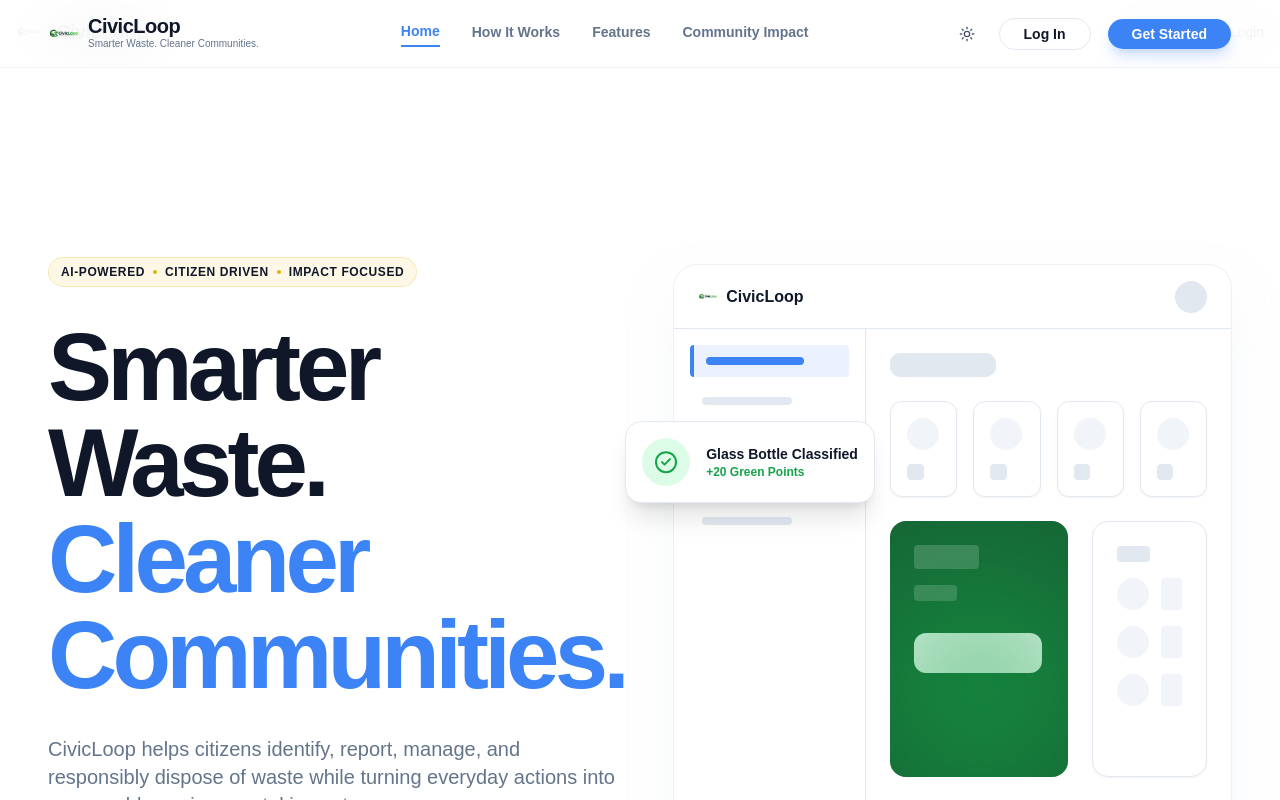
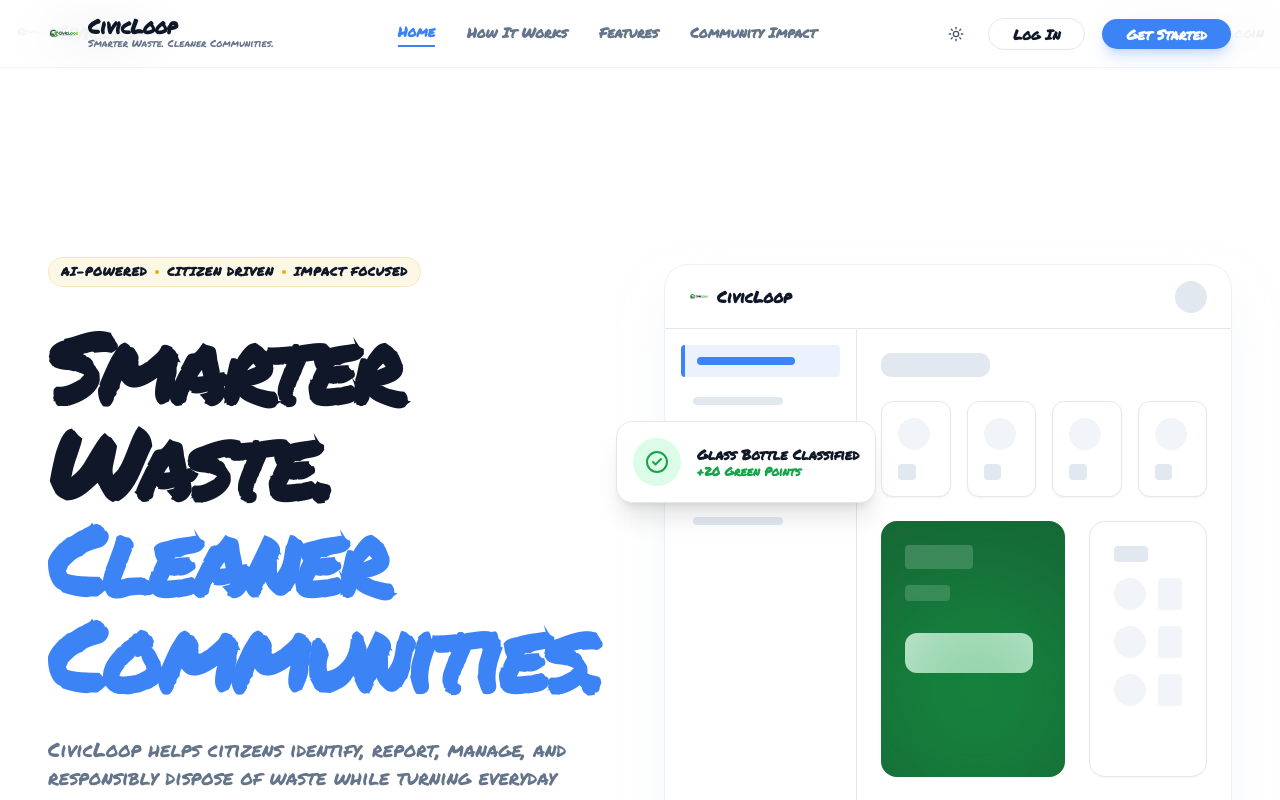
Before and after one commit to aucxtix/CIVICLOOP, a React (Vite) app in the folder frontend/: page / in a window 1280 px wide. Shown: the top 800 px of the page. Built offline with nearby package versions, Linux system fonts and the light colour scheme; no server answers.

Commit message:
Fix tailwind default font for brush style

```diff
--- a/frontend/index.html
+++ b/frontend/index.html
@@ -5,6 +5,9 @@
     <link rel="icon" type="image/svg+xml" href="/favicon.svg" />
     <meta name="viewport" content="width=device-width, initial-scale=1.0" />
     <title>frontend</title>
+    <link rel="preconnect" href="https://fonts.googleapis.com">
+    <link rel="preconnect" href="https://fonts.gstatic.com" crossorigin>
+    <link href="https://fonts.googleapis.com/css2?family=Permanent+Marker&display=swap" rel="stylesheet">
   </head>
   <body>
     <div id="root"></div>
--- a/frontend/tailwind.config.js
+++ b/frontend/tailwind.config.js
@@ -17,7 +17,7 @@
     },
     extend: {
       fontFamily: {
-        sans: ['"Geist Variable"', 'sans-serif'],
+        sans: ['"Permanent Marker"', 'cursive'],
       },
       colors: {
         border: "hsl(var(--border))",
```
Also changed, not shown: 1 other file (tests, documents, lock files or other folders).
